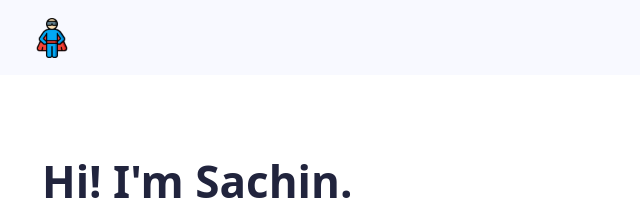
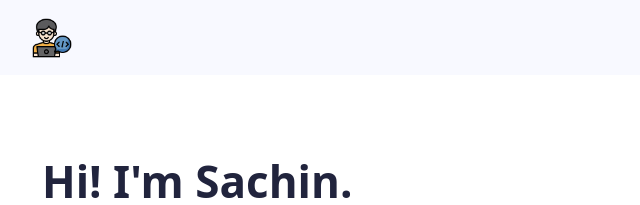
Before and after one commit to sachinkmohan/sachinkmohan.github.io, an Astro site: page / in a window 1280 px wide. Shown: the top 205 px of the page, 108-748 px from the left. Built offline with nearby package versions, Linux system fonts and the light colour scheme; Astro itself is replaced by a stand-in of ours.

Commit message:
refactor: Replace HERO logo with DEV logo in NavBar component

```diff
--- a/src/components/NavBar.astro
+++ b/src/components/NavBar.astro
@@ -9,8 +9,8 @@ import Container from "./Container.astro";
         <a href="/"
           ><img
             class="scale-200"
-            src="/images/HERO.png"
-            alt="Superman logo"
+            src="/images/internal/DEV.png"
+            alt="Developer logo"
           /></a
         >
       </div>
```
Also changed, not shown: public/images/HERO.png (deleted), public/images/internal/DEV.png (added).
